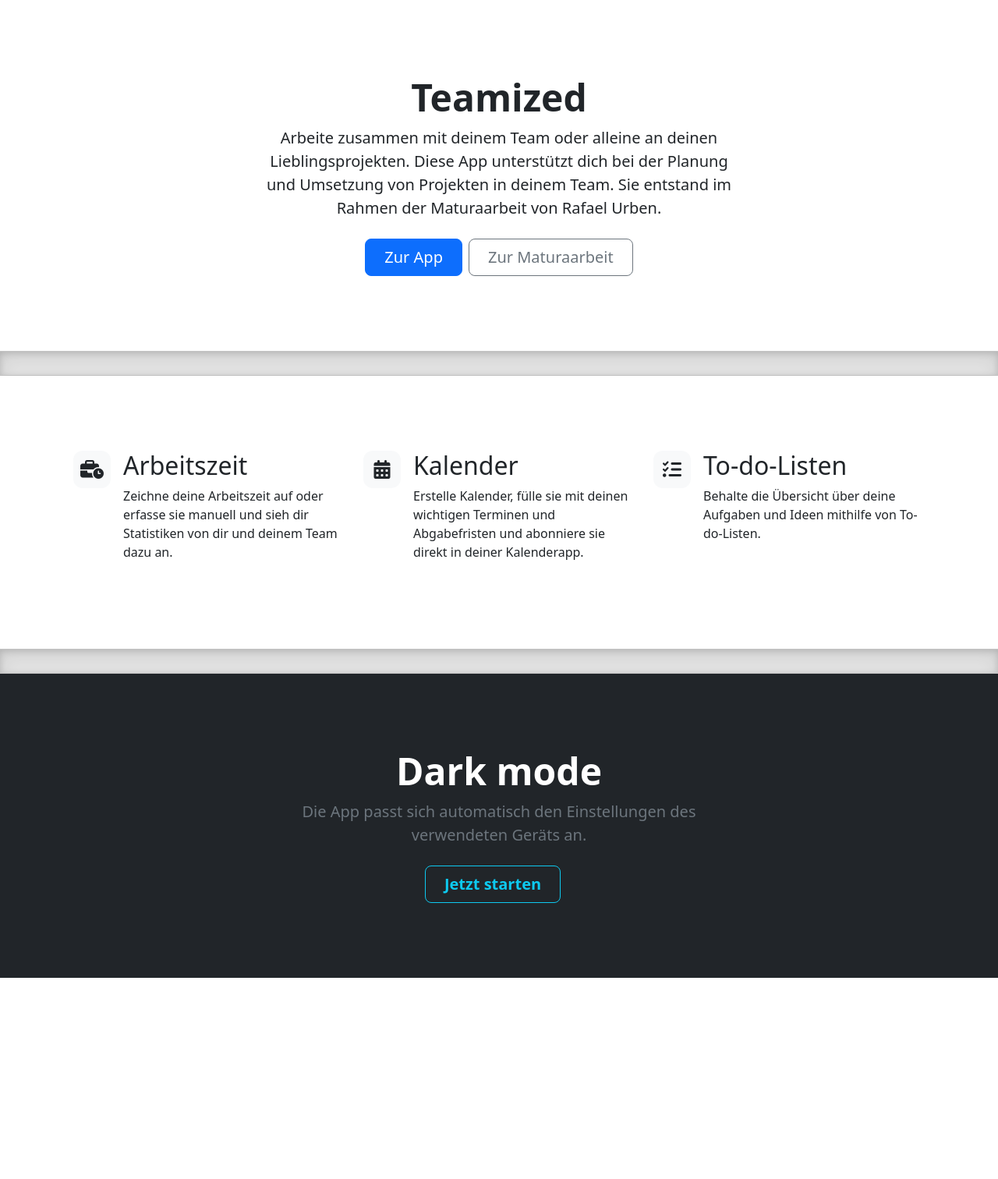
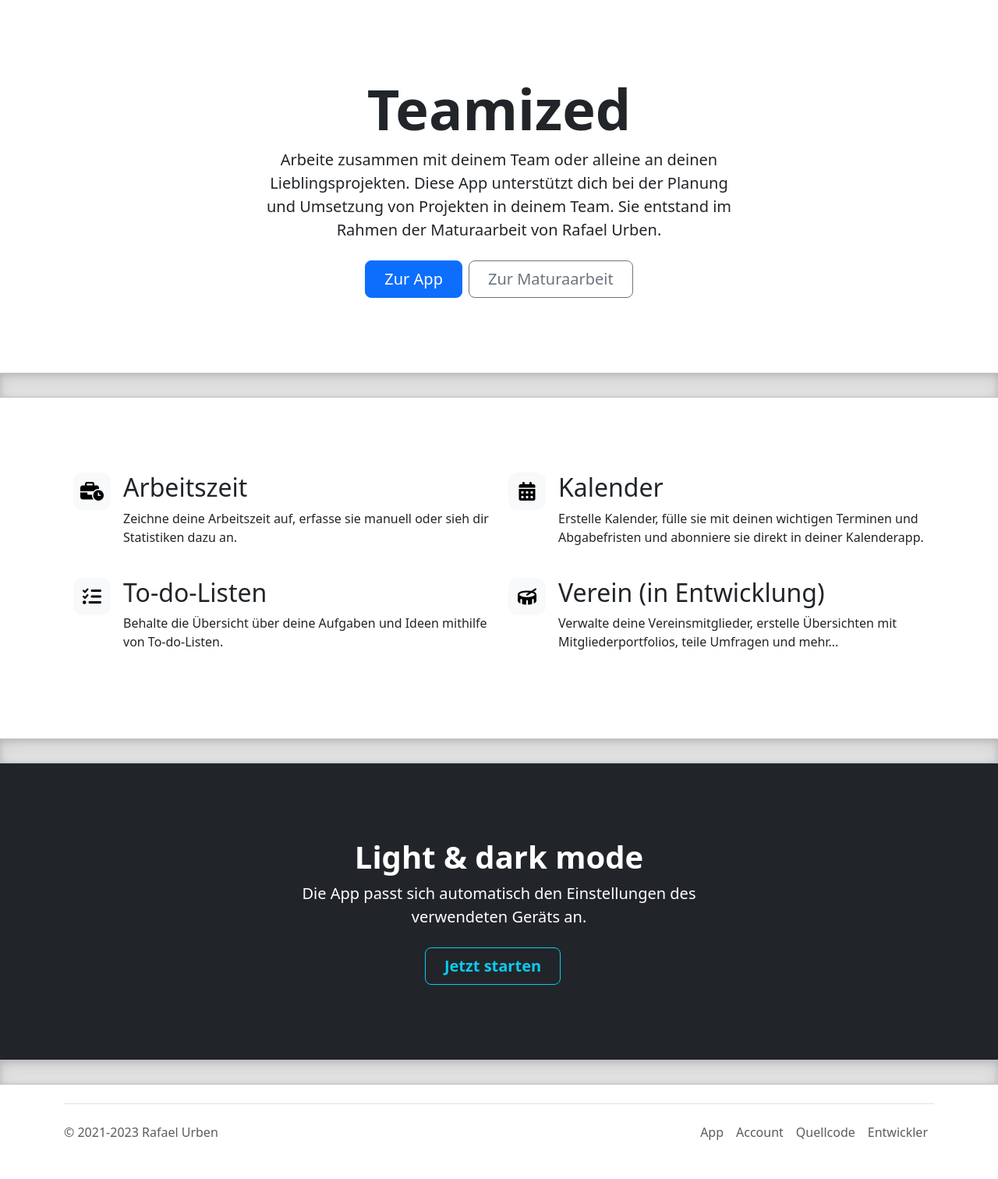
Before and after one commit to rafaelurben/django-teamized, a Django app: template teamized/templates/teamized/home.html in a window 1280 px wide. Shown: the part 66-1578 px from the top of the page at 78% size. Before the commit the page ends 1320 px from the top, so only its background shows below. Run offline with Django 3.2, Linux system fonts and the light colour scheme; the template is opened without the code that fills it, so the values that code supplies are empty; some libraries are stand-ins or nearby versions.

Commit message:
Updated home page

```diff
--- /dev/null
+++ b/teamized/static/teamized/js/autodarkmode.js
@@ -0,0 +1,18 @@
+/*!
+ * Auto dark mode
+ */
+
+'use strict'
+
+function updateTheme() {
+    const theme = window.matchMedia('(prefers-color-scheme: dark)').matches ? 'dark' : 'light';
+    document.documentElement.setAttribute('data-bs-theme', theme)
+}
+
+window.matchMedia('(prefers-color-scheme: dark)').addEventListener('change', () => {
+    updateTheme()
+})
+
+window.addEventListener('DOMContentLoaded', () => {
+    updateTheme()
+})
--- a/teamized/templates/teamized/base.html
+++ b/teamized/templates/teamized/base.html
@@ -1,9 +1,8 @@
+<!DOCTYPE html>
 {% comment %}
     Base template for all pages
     Other templates should extend this template and fill/replace blocks
 {% endcomment %}
-
-<!DOCTYPE html>
 <html lang="de">
 
     {% load i18n static %}
@@ -24,7 +23,7 @@
                 <!-- FontAwesome (icon library) -->
                 <link rel="stylesheet" href="https://cdnjs.cloudflare.com/ajax/libs/font-awesome/6.4.2/css/all.min.css" integrity="sha512-z3gLpd7yknf1YoNbCzqRKc4qyor8gaKU1qmn+CShxbuBusANI9QpRohGBreCFkKxLhei6S9CQXFEbbKuqLg0DA==" crossorigin="anonymous" referrerpolicy="no-referrer" />
                 <!-- Bootstrap (CSS framework) -->
-                <link rel="stylesheet" href="https://cdnjs.cloudflare.com/ajax/libs/bootstrap/5.3.1/css/bootstrap.min.css" integrity="sha512-Z/def5z5u2aR89OuzYcxmDJ0Bnd5V1cKqBEbvLOiUNWdg9PQeXVvXLI90SE4QOHGlfLqUnDNVAYyZi8UwUTmWQ==" crossorigin="anonymous" referrerpolicy="no-referrer" />
+                <link rel="stylesheet" href="https://cdnjs.cloudflare.com/ajax/libs/bootstrap/5.3.2/css/bootstrap.min.css" integrity="sha512-b2QcS5SsA8tZodcDtGRELiGv5SaKSk1vDHDaQRda0htPYWZ6046lr3kJ5bAAQdpV2mmA/4v0wQF9MyU6/pDIAg==" crossorigin="anonymous" referrerpolicy="no-referrer" />
                 <!-- Custom CSS -->
                 <link rel="stylesheet" href="{% static 'teamized/css/base.css' %}">
             {% endblock %}
@@ -117,7 +116,7 @@
         <!-- Scripts -->
         {% block scripts %}
             <!-- Bootstrap (used for tooltips) -->
-            <script src="https://cdnjs.cloudflare.com/ajax/libs/bootstrap/5.3.1/js/bootstrap.bundle.min.js" integrity="sha512-ToL6UYWePxjhDQKNioSi4AyJ5KkRxY+F1+Fi7Jgh0Hp5Kk2/s8FD7zusJDdonfe5B00Qw+B8taXxF6CFLnqNCw==" crossorigin="anonymous" referrerpolicy="no-referrer"></script>
+            <script src="https://cdnjs.cloudflare.com/ajax/libs/bootstrap/5.3.2/js/bootstrap.bundle.min.js" integrity="sha512-X/YkDZyjTf4wyc2Vy16YGCPHwAY8rZJY+POgokZjQB2mhIRFJCckEGc6YyX9eNsPfn0PzThEuNs+uaomE5CO6A==" crossorigin="anonymous" referrerpolicy="no-referrer"></script>
 
         {% endblock scripts%}
     </body>
--- a/teamized/templates/teamized/home.html
+++ b/teamized/templates/teamized/home.html
@@ -1,5 +1,5 @@
 {% extends 'teamized/base.html' %}
-{% load i18n %}
+{% load i18n static %}
 
 {% comment %}
     This is the home page where a user can open the app or read more about it.
@@ -7,16 +7,17 @@
     page that allows search engines to index it.
 
     Some things on this page have been borrowed from the Bootstrap examples
-    https://getbootstrap.com/docs/5.2/examples/heroes/
+    https://getbootstrap.com/docs/5.3/examples/heroes/
 {% endcomment %}
 
 {% block title %}Startseite{% endblock title %}
 
 {% block noindex %}
-{% comment %} Override the noindex tag that would normally be here. {% endcomment %}
+    {% comment %} Override the noindex tag that would normally be here. {% endcomment %}
 {% endblock noindex %}
 
 {% block extrahead %}
+    <script src="{% static 'teamized/js/autodarkmode.js' %}"></script>
     <style>
         .divider {
             height: 2rem;
@@ -38,7 +39,7 @@
 
     <div class="px-4 py-5 my-5 text-center">
         {% comment %} <img class="d-block mx-auto mb-4" src="" alt="" width="72" height="57"> {% endcomment %}
-        <h1 class="display-5 fw-bold">Teamized</h1>
+        <h1 class="display-2 fw-bold">Teamized</h1>
         <div class="col-lg-6 mx-auto">
             <p class="lead mb-4">
                 Arbeite zusammen mit deinem Team oder alleine an deinen Lieblingsprojekten.
@@ -47,7 +48,8 @@
             </p>
             <div class="d-grid gap-2 d-sm-flex justify-content-sm-center">
                 <a href="{% url 'teamized:app' %}" class="btn btn-primary btn-lg px-4 gap-3">Zur App</a>
-                <a href="https://rafaelurben.ch/maturaarbeit/" class="btn btn-outline-secondary btn-lg px-4">Zur Maturaarbeit</a>
+                <a href="https://rafaelurben.ch/maturaarbeit/" class="btn btn-outline-secondary btn-lg px-4">Zur
+                    Maturaarbeit</a>
             </div>
         </div>
     </div>
@@ -55,27 +57,28 @@
     <div class="divider"></div>
 
     <div class="container px-4 py-5" id="features">
-        <div class="row g-4 py-5 row-cols-1 row-cols-lg-3">
+        <div class="row g-4 py-5 row-cols-1 row-cols-lg-2">
             <div class="col d-flex align-items-start">
-                <div class="icon-square bg-light d-inline-flex align-items-center justify-content-center fs-4 flex-shrink-0 me-3">
+                <div class="icon-square bg-light text-black d-inline-flex align-items-center justify-content-center fs-4 flex-shrink-0 me-3">
                     <i class="fas fa-fw fa-business-time"></i>
                 </div>
                 <div>
                     <h3 class="fs-2">Arbeitszeit</h3>
-                    <p>Zeichne deine Arbeitszeit auf oder erfasse sie manuell und sieh dir Statistiken von dir und deinem Team dazu an.</p>
+                    <p>Zeichne deine Arbeitszeit auf, erfasse sie manuell oder sieh dir Statistiken dazu an.</p>
                 </div>
             </div>
             <div class="col d-flex align-items-start">
-                <div class="icon-square bg-light d-inline-flex align-items-center justify-content-center fs-4 flex-shrink-0 me-3">
+                <div class="icon-square bg-light text-black d-inline-flex align-items-center justify-content-center fs-4 flex-shrink-0 me-3">
                     <i class="fas fa-fw fa-calendar-days"></i>
                 </div>
                 <div>
                     <h3 class="fs-2">Kalender</h3>
-                    <p>Erstelle Kalender, fülle sie mit deinen wichtigen Terminen und Abgabefristen und abonniere sie direkt in deiner Kalenderapp.</p>
+                    <p>Erstelle Kalender, fülle sie mit deinen wichtigen Terminen und Abgabefristen und abonniere sie
+                        direkt in deiner Kalenderapp.</p>
                 </div>
             </div>
             <div class="col d-flex align-items-start">
-                <div class="icon-square bg-light d-inline-flex align-items-center justify-content-center fs-4 flex-shrink-0 me-3">
+                <div class="icon-square bg-light text-black d-inline-flex align-items-center justify-content-center fs-4 flex-shrink-0 me-3">
                     <i class="fas fa-fw fa-tasks"></i>
                 </div>
                 <div>
@@ -83,21 +86,54 @@
                     <p>Behalte die Übersicht über deine Aufgaben und Ideen mithilfe von To-do-Listen.</p>
                 </div>
             </div>
+            <div class="col d-flex align-items-start">
+                <div class="icon-square bg-light text-black d-inline-flex align-items-center justify-content-center fs-4 flex-shrink-0 me-3">
+                    <i class="fas fa-fw fa-drum"></i>
+                </div>
+                <div>
+                    <h3 class="fs-2">Verein (in Entwicklung)</h3>
+                    <p>Verwalte deine Vereinsmitglieder, erstelle Übersichten mit Mitgliederportfolios, teile Umfragen
+                        und mehr...</p>
+                </div>
+            </div>
         </div>
     </div>
 
     <div class="divider"></div>
 
-    <div class="bg-dark text-secondary px-4 py-5 text-center" data-bs-theme="dark">
+    <div class="bg-dark text-white px-4 py-5 text-center" data-bs-theme="dark">
         <div class="py-5">
-            <h1 class="display-5 fw-bold text-white">Dark mode</h1>
+            <h2 class="display-6 fw-bold text-white">Light & dark mode</h2>
             <div class="col-lg-6 mx-auto">
                 <p class="fs-5 mb-4">Die App passt sich automatisch den Einstellungen des verwendeten Geräts an.</p>
                 <div class="d-grid gap-2 d-sm-flex justify-content-sm-center">
-                    <a href="{% url 'teamized:app' %}" class="btn btn-outline-info btn-lg px-4 me-sm-3 fw-bold">Jetzt starten</a>
+                    <a href="{% url 'teamized:app' %}" class="btn btn-outline-info btn-lg px-4 me-sm-3 fw-bold">Jetzt
+                        starten</a>
                 </div>
             </div>
         </div>
     </div>
 
+    <div class="divider"></div>
+
+    <div class="container">
+        <footer class="d-flex flex-wrap justify-content-between align-items-center py-3 my-4 border-top">
+            <p class="col-md-4 mb-0 text-body-secondary">© 2021-2023 Rafael Urben</p>
+
+            <a href="{% url 'teamized:home' %}"
+               class="col-md-4 d-flex align-items-center justify-content-center mb-3 mb-md-0 me-md-auto link-body-emphasis text-decoration-none">
+{#                <svg class="bi me-2" width="40" height="32">#}
+{#                    <use xlink:href="#bootstrap"></use>#}
+{#                </svg>#}
+            </a>
+
+            <ul class="nav col-md-4 justify-content-end">
+                <li class="nav-item"><a href="{% url 'teamized:app' %}" class="nav-link px-2 text-body-secondary">App</a></li>
+                <li class="nav-item"><a href="{% url 'account:home' %}?next={% url 'teamized:home' %}" class="nav-link px-2 text-body-secondary">Account</a></li>
+                <li class="nav-item"><a href="https://github.com/rafaelurben/django-teamized" class="nav-link px-2 text-body-secondary">Quellcode</a></li>
+                <li class="nav-item"><a href="https://rafaelurben.ch/" class="nav-link px-2 text-body-secondary">Entwickler</a></li>
+            </ul>
+        </footer>
+    </div>
+
 {% endblock contentcontainer %}
```
